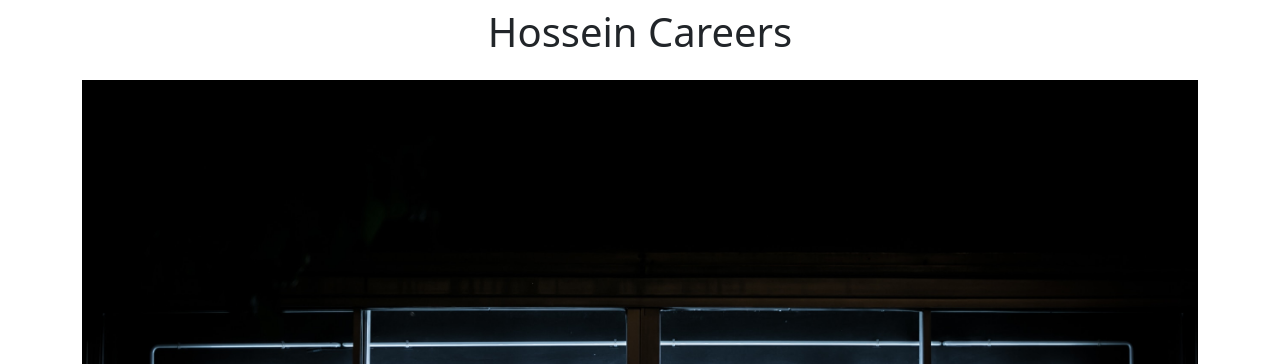
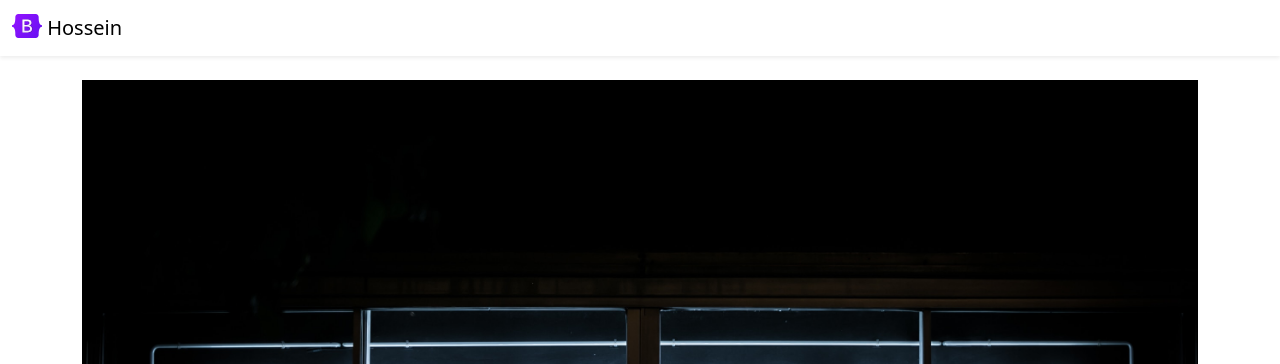
Before and after one commit to H3in-R71/hossein-website-v2, a Flask app: page / in a window 1280 px wide. Shown: the top 364 px of the page. Run offline with Flask 3, Linux system fonts and the light colour scheme.

Commit message:
made some changes

```diff
--- a/templates/home.html
+++ b/templates/home.html
@@ -14,9 +14,9 @@ href="https://cdn.jsdelivr.net/npm/bootstrap@5.3.2/dist/css/bootstrap.min.css" r
         margin-bottom: 16px;
       }
     </style>
-    </style>
   </head>
   <body>
+    {% include 'nav.html' %}
     <div class='container'>
       <h1 class='text-center mt-2 mb-4'>
         {{company_name}} Careers
--- /dev/null
+++ b/templates/nav.html
@@ -0,0 +1,8 @@
+<nav class="navbar shadow-sm fixed-top bg-white">
+  <div class="container-fluid">
+    <a class="navbar-brand" href="#">
+      <img src="/static/logo.svg" alt="Logo" width="30" height="24" class="d-inline-block align-text-top">
+      Hossein
+    </a>
+  </div>
+</nav>
```
Also changed, not shown: static/logo.svg (added).
